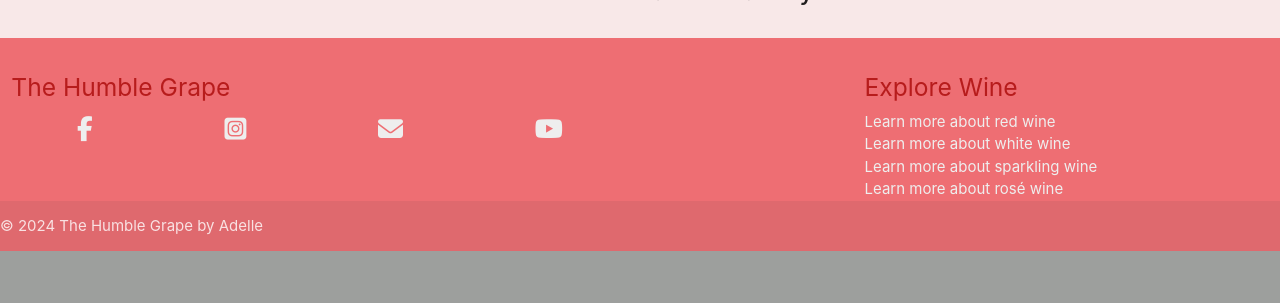
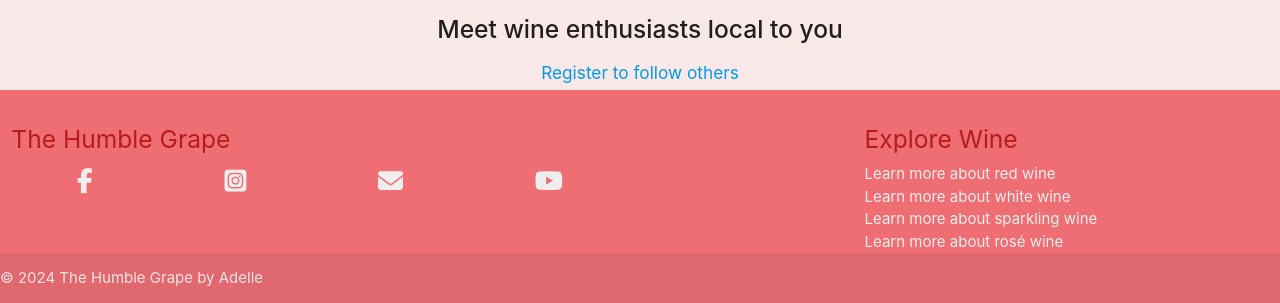
Before and after one commit to AdelleKing/bytheglass, a Flask app: page / in a window 1280 px wide. Shown: the part 1380-1683 px from the top of the page. Before the commit the page ends 1631 px from the top, so only its background shows below. Run offline with Flask 2, Linux system fonts and the light colour scheme; data that the repository does not hold is empty; some libraries are stand-ins or nearby versions.

Commit message:
added links to register at focal points on the home page

```diff
--- a/static/css/style.css
+++ b/static/css/style.css
@@ -144,8 +144,15 @@
   z-index: -1;
 }
 
+.headings{
+  display: flex;
+  flex-direction: column;
+}
 
 
+.heading2{
+  font-size: 10px;
+}
 
 
 @media only screen and (max-width:992px){
--- a/templates/base.html
+++ b/templates/base.html
@@ -24,6 +24,7 @@
                         <li><a href="{{ url_for('add_wine') }}">Add Wine</a></li>
                         <li><a href="{{ url_for('logout') }}">Log Out</a></li>
                     {% else %}
+
                         <li><a href="{{ url_for('login') }}">Log In</a></li>
                         <li><a href="{{ url_for('register') }}">Register</a></li>
                     {% endif %}
--- a/templates/wine.html
+++ b/templates/wine.html
@@ -14,7 +14,14 @@
 
 <section class="featurewine">
   <div class="divider"></div>
-      <h5>Recommended Wines</h5>
+  <div class="headings">
+    <div class="heading1">
+      <h5 class="center-align"><strong>Recommended Wines </strong></h5>
+    </div>
+  <div class="heading2">
+    <h6 class="center-align"><a href="{{ url_for('register') }}">Register to add wine</a></h6>
+  </div>
+  </div>
       <div class="row">
         {% for wine in wines if wine.recommend == 'yes' %}
         <div class="col s12 m3 size">
@@ -59,7 +66,14 @@
         <div class="parallax"><img src="/static/images/main2.jpg">
       </div>
     </div>
-      <h5 class="center-align"><strong>Meet wine enthusiasts local to you </strong></h5><br>
+    <div class="headings">
+      <div class="heading1">
+        <h5 class="center-align"><strong>Meet wine enthusiasts local to you </strong></h5>
+      </div>
+    <div class="heading2">
+      <h6 class="center-align"><a href="{{ url_for('register') }}">Register to follow others</a></h6>
+    </div>
+    </div>
     <div class="row">
       {% for users in user  %}
         <div class="col s12 m3 size ">
```
